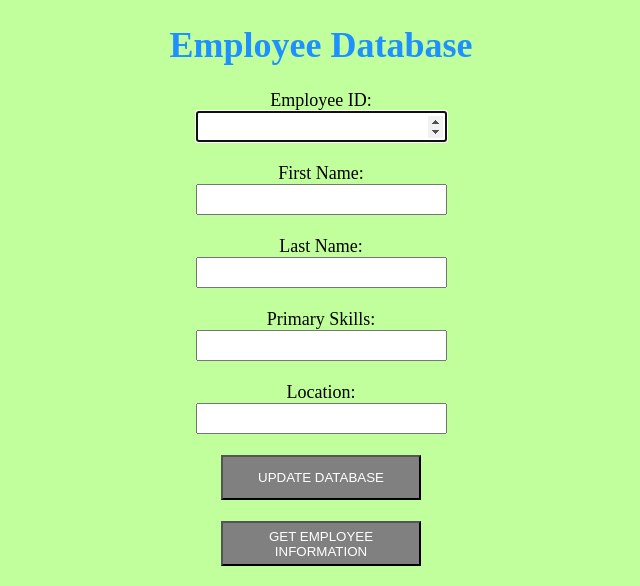
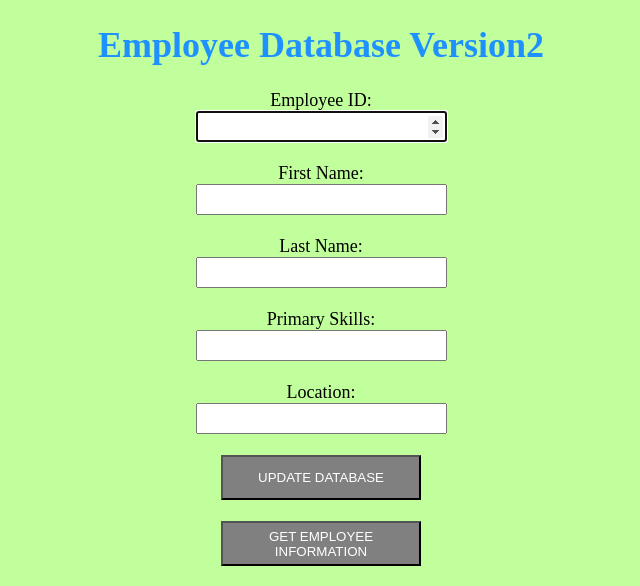
Before and after one commit to SushmaChoubey/clo835-asmt2-containerization-project, a Flask app: page / in a window 1280 px wide. Shown: the top 586 px of the page, without its empty margins (319-959 px from the left). Run offline with Flask 2, Linux system fonts and the light colour scheme.

Commit message:
changes webapp new version

```diff
--- a/application/templates/addemp.html
+++ b/application/templates/addemp.html
@@ -6,7 +6,7 @@
 <center>
 	<font color="black" size="4" style="font-family: avenir">
 
-		<h1 style="color: DodgerBlue">Employee Database</h1>
+		<h1 style="color: DodgerBlue">Employee Database Version2</h1>
 		<body style="background: {{ color }};" >
 
 			<form action="/addemp" autocomplete="on" method = "POST" enctype="multipart/form-data">
```
Also changed, not shown: .github/workflows/push_app_to_ecr.yml.
